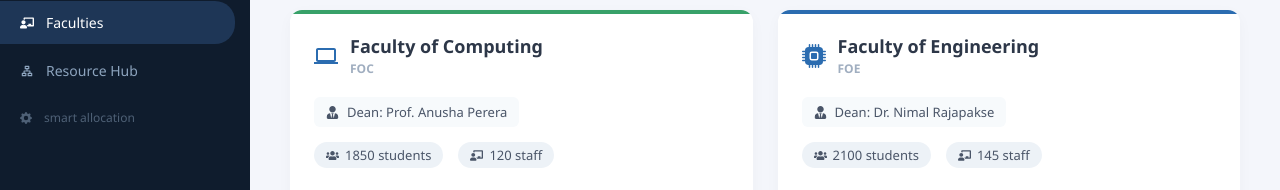
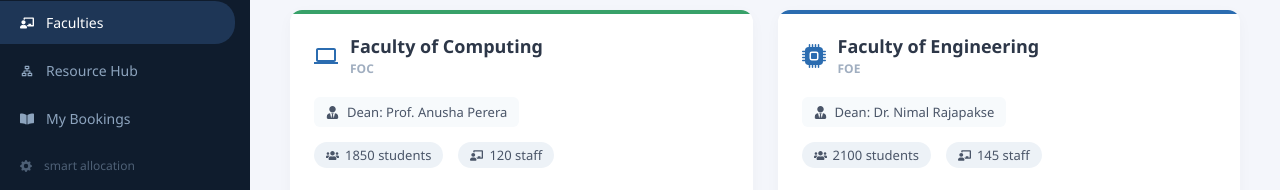
Before and after one commit to Anushangar-U/PAF-Project, a React (Create React App) app in the folder smartcampus-frontend/: page / in a window 1280 px wide. Shown: the part 106-296 px from the top of the page. Built offline with nearby package versions, Linux system fonts and the light colour scheme.

Commit message:
Refactor booking approval, rejection, and cancellation methods to use String ID; update Dashboard to include MyBookings component

```diff
--- a/smartcampus-frontend/src/components/Dashboard.js
+++ b/smartcampus-frontend/src/components/Dashboard.js
@@ -7,6 +7,7 @@ import { MdOutlineComputer, MdArrowForward } from 'react-icons/md';
 import { BsGearFill, BsCpuFill } from 'react-icons/bs';
 import { RiOrganizationChart } from 'react-icons/ri';
 import ResourceHub from './ResourceHub';
+import MyBookings from './MyBookings';
 import './Dashboard.css';
 
 // Mock data structured similarly to the user's dashboard image
@@ -113,6 +114,12 @@ const Dashboard = ({ renderContent }) => {
           >
             <RiOrganizationChart /> Resource Hub
           </div>
+          <div
+            className={`menu-item ${activeTab === 'my-bookings' ? 'active' : ''}`}
+            onClick={() => setActiveTab('my-bookings')}
+          >
+            <FaBookOpen /> My Bookings
+          </div>
           <div className="menu-item small" style={{ marginTop: 'auto', opacity: 0.5 }}>
             <BsGearFill /> smart allocation
           </div>
@@ -193,6 +200,10 @@ const Dashboard = ({ renderContent }) => {
             {activeTab === 'resource-hub' && (
               <ResourceHub />
             )}
+
+            {activeTab === 'my-bookings' && (
+              <MyBookings />
+            )}
           </>
         ) : (
           renderContent()
--- a/smartcampus-frontend/src/components/MyBookings.js
+++ b/smartcampus-frontend/src/components/MyBookings.js
@@ -1,5 +1,8 @@
 import React, { useEffect, useState } from 'react';
-import axios from 'axios';
+import { getBookingsByUserId } from '../services/BookingService';
+
+// Temporary placeholder until authentication is implemented.
+const TEMP_USER_ID = 1;
 
 const MyBookings = () => {
   const [bookings, setBookings] = useState([]);
@@ -7,7 +10,7 @@ const MyBookings = () => {
   const [error, setError] = useState('');
 
   useEffect(() => {
-    axios.get('/api/bookings/my')
+    getBookingsByUserId(TEMP_USER_ID)
       .then(res => {
         setBookings(res.data);
         setLoading(false);
```
Also changed, not shown: 1 other file (tests, documents, lock files or other folders).
